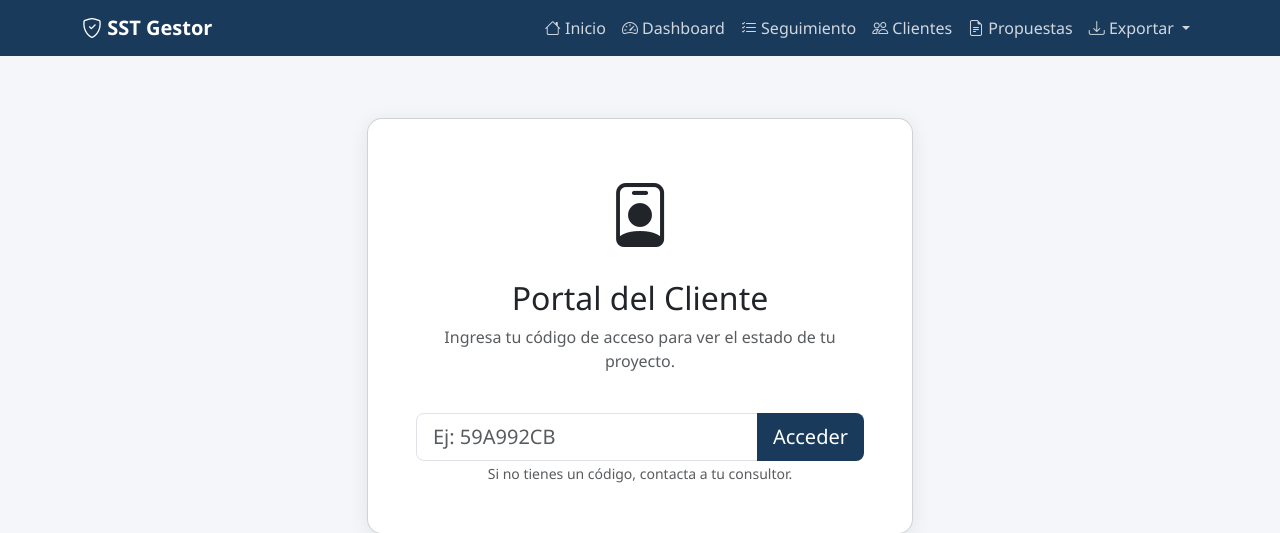
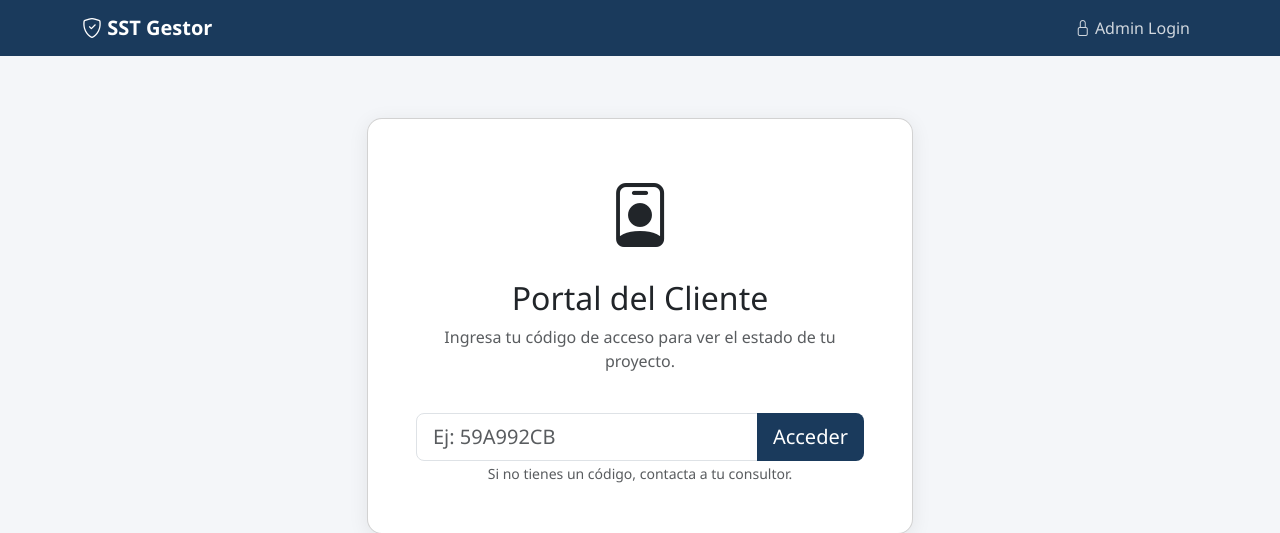
Before and after one commit to robertochalacanj-iso/sst-gestor, a Flask app: page /cliente-login in a window 1280 px wide. Shown: the top 533 px of the page. Run offline with Flask 3, Linux system fonts and the light colour scheme.

Commit message:
Menú oculto para público con botón de Admin Login. Eliminado Bootstrap 4 conflictivo.

```diff
--- a/templates/base.html
+++ b/templates/base.html
@@ -4,6 +4,7 @@
     <meta charset="UTF-8">
     <meta name="viewport" content="width=device-width, initial-scale=1.0">
     <title>{% block title %}SST Gestor Profesional{% endblock %}</title>
+    <!-- Bootstrap 5 CSS -->
     <link href="https://cdn.jsdelivr.net/npm/bootstrap@5.3.0/dist/css/bootstrap.min.css" rel="stylesheet">
     <link rel="stylesheet" href="https://cdn.jsdelivr.net/npm/bootstrap-icons@1.10.0/font/bootstrap-icons.css">
     <style>
@@ -38,6 +39,9 @@
 </head>
 <body>
 
+<!-- =========================================================== -->
+<!-- NAVBAR (MENÚ) CON LÓGICA DE SESIÓN APLICADA CORRECTAMENTE   -->
+<!-- =========================================================== -->
 <nav class="navbar navbar-expand-lg {% if es_cliente %}navbar-cliente{% else %}navbar-custom{% endif %} fixed-top">
     <div class="container">
         <a class="navbar-brand" href="{% if es_cliente %}/cliente/{{ codigo_cliente }}{% else %}/{% endif %}">
@@ -48,8 +52,11 @@
         </button>
         <div class="collapse navbar-collapse" id="navbarNav">
             <ul class="navbar-nav ms-auto">
+
                 {% if es_cliente %}
-                    <!-- Navbar para el CLIENTE (solo opciones básicas) -->
+                    <!-- ========================================== -->
+                    <!-- OPCIONES PARA EL CLIENTE (Público)         -->
+                    <!-- ========================================== -->
                     <li class="nav-item">
                         <a class="nav-link active" href="/cliente/{{ codigo_cliente }}">
                             <i class="bi bi-house"></i> Mi Portal
@@ -60,8 +67,11 @@
                             <i class="bi bi-box-arrow-right"></i> Salir
                         </a>
                     </li>
-                {% else %}
-                    <!-- Navbar para el CONSULTOR (todas las opciones) -->
+
+                {% elif session['admin_logged_in'] %}
+                    <!-- ========================================== -->
+                    <!-- OPCIONES PARA EL ADMINISTRADOR (Sesión activa) -->
+                    <!-- ========================================== -->
                     <li class="nav-item">
                         <a class="nav-link {% if request.path == '/' %}active{% endif %}" href="/">
                             <i class="bi bi-house"></i> Inicio
@@ -96,7 +106,23 @@
                             <li><a class="dropdown-item" href="/api/exportar/propuestas"><i class="bi bi-file-earmark-text"></i> Propuestas</a></li>
                         </ul>
                     </li>
+                    <li class="nav-item">
+                        <a class="nav-link" href="/admin/logout">
+                            <i class="bi bi-box-arrow-right"></i> Cerrar Sesión
+                        </a>
+                    </li>
+
+                {% else %}
+                    <!-- ========================================== -->
+                    <!-- OPCIONES PÚBLICAS (Sin sesión iniciada)    -->
+                    <!-- ========================================== -->
+                    <li class="nav-item">
+                        <a class="nav-link" href="/admin/login">
+                            <i class="bi bi-lock"></i> Admin Login
+                        </a>
+                    </li>
                 {% endif %}
+
             </ul>
         </div>
     </div>
@@ -117,6 +143,7 @@
     </div>
 </div>
 
+<!-- Scripts de Bootstrap 5 -->
 <script src="https://cdn.jsdelivr.net/npm/bootstrap@5.3.0/dist/js/bootstrap.bundle.min.js"></script>
 <script>
     function showToast(message, title = 'Notificación', type = 'info') {
@@ -163,7 +190,5 @@
     });
 </script>
 {% block extra_js %}{% endblock %}
-    <script src="https://code.jquery.com/jquery-3.5.1.slim.min.js"></script>
-    <script src="https://cdn.jsdelivr.net/npm/bootstrap@4.5.3/dist/js/bootstrap.bundle.min.js"></script>
 </body>
 </html>
```
